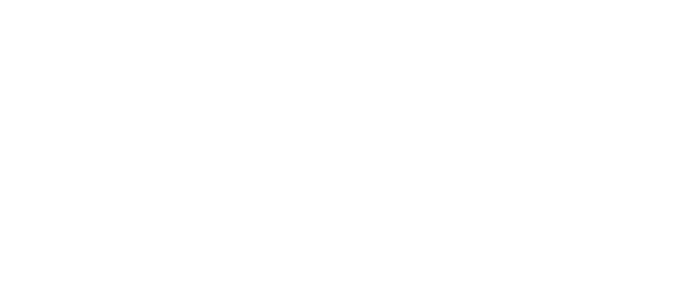
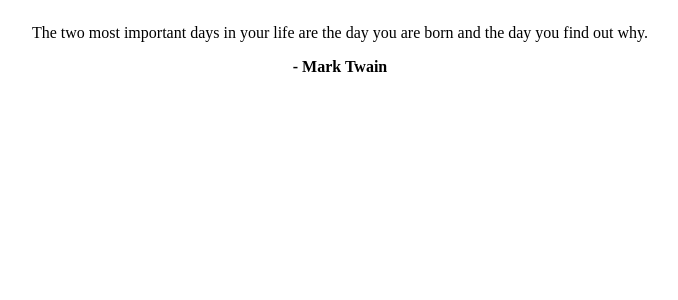
Before and after one commit to MaryroseGavino/content-rating, a React (Vite) app: page / in a window 1280 px wide. Shown: the top 300 px of the page, without its empty margins (300-978 px from the left). Built offline with nearby package versions, Linux system fonts and the light colour scheme.

Commit message:
added random qoute for the p tag

```diff
--- a/src/Components/ContentRating.jsx
+++ b/src/Components/ContentRating.jsx
@@ -7,7 +7,7 @@
     this.state = {
       likes: 0,
       dislikes: 0,
-       handleLikes: () => {
+      handleLikes: () => {
         this.setState((prevState) => ({
           likes: prevState.likes + 1,
         }));
@@ -17,10 +17,19 @@
           dislikes: prevState.dislikes + 1,
         }));
       },
-    }
+    };
   }
   render() {
-    return <div></div>;
+    return (
+      <div className="content-rating">
+        <p>
+          The two most important days in your life are the day you are born and
+          the day you find out why.
+        </p>
+        <strong>- Mark Twain</strong>
+
+      </div>
+    );
   }
 }
 
```
